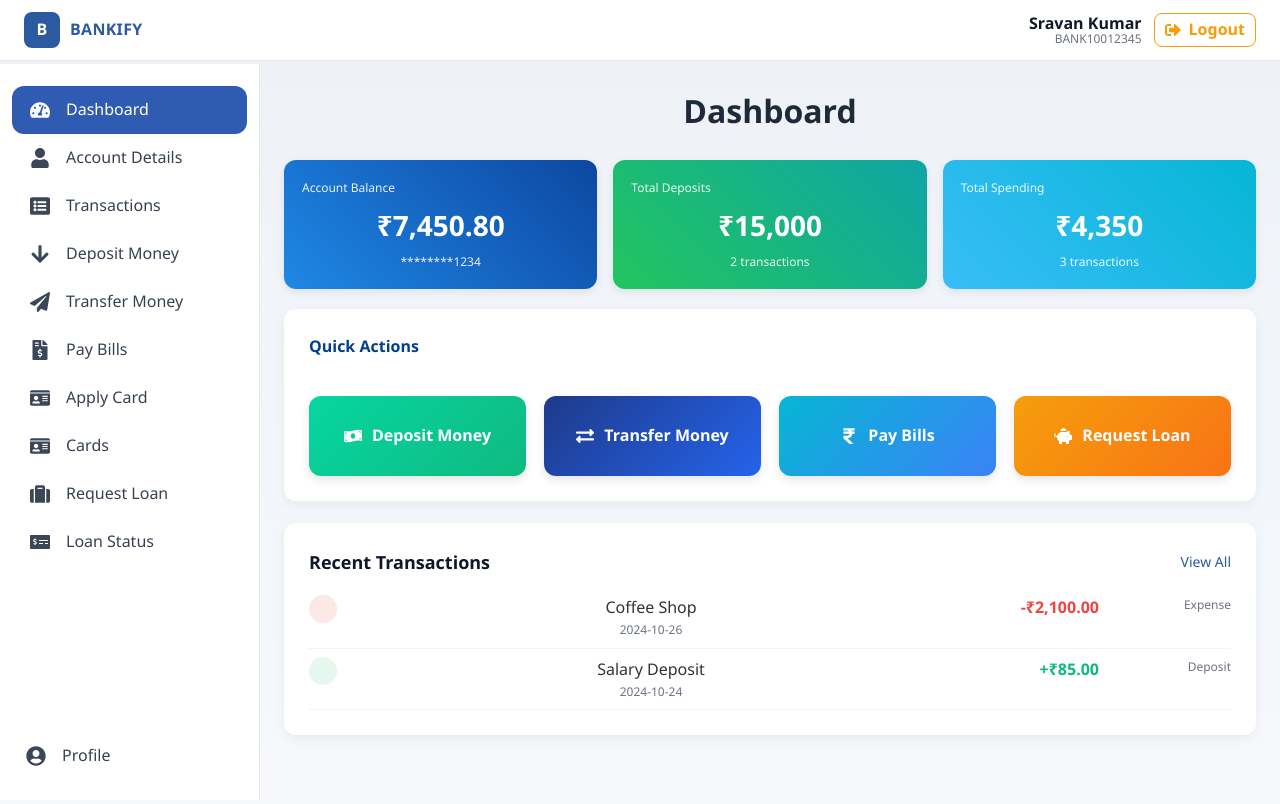
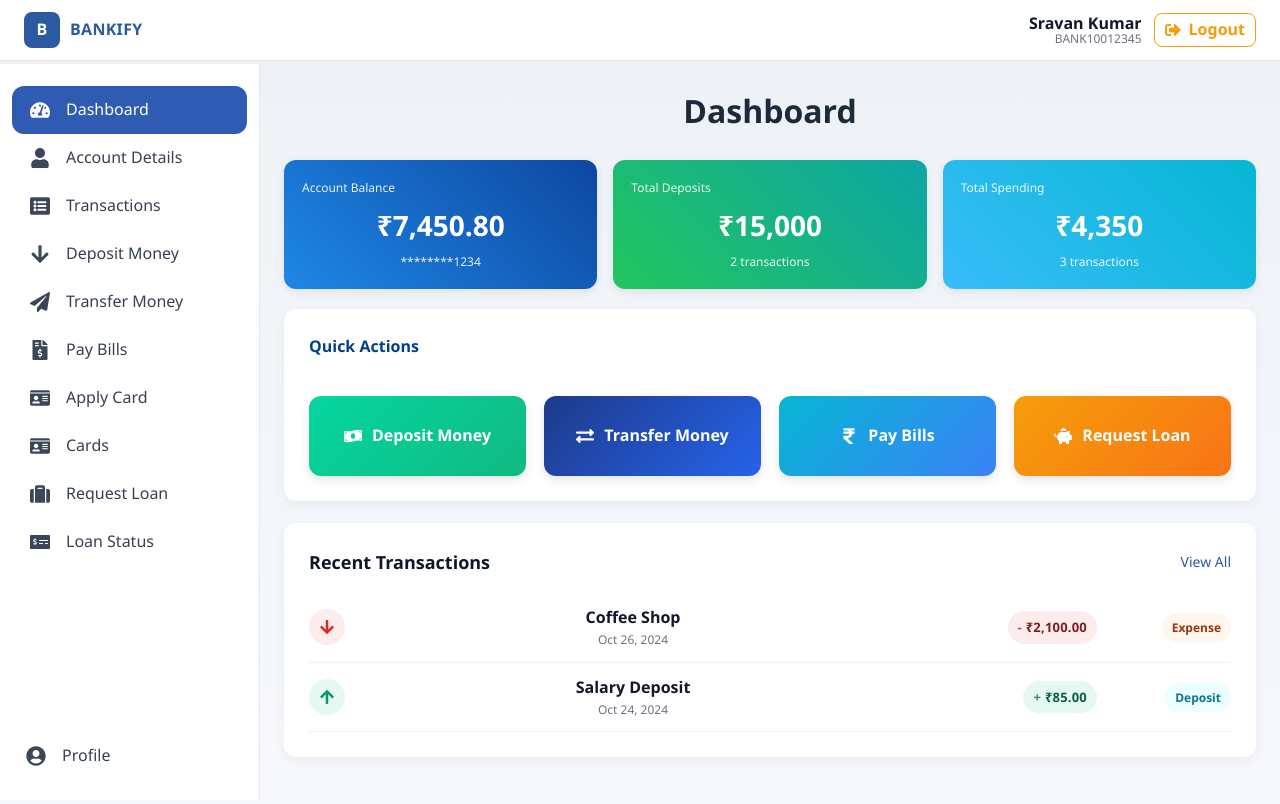
Before and after one commit to nagisheshero11/Online_Banking_System, a React (Create React App) app in the folder client/: page /dashboard in a window 1280 px wide. Shown: the top 804 px of the page. Built offline with nearby package versions, Linux system fonts and the light colour scheme.

Commit message:
Design fixing

```diff
--- a/client/src/components/Auth/Login.js
+++ b/client/src/components/Auth/Login.js
@@ -1,6 +1,7 @@
-import React from 'react';
+import React, { useState, useEffect } from 'react';
 import { Link, useNavigate } from 'react-router-dom';
 import './styles/Login.css';
+import Toast from '../Common/Toast';
 
 const Icon = ({ path, className }) => (
     <svg className={className} fill="currentColor" viewBox="0 0 20 20">
@@ -25,11 +26,13 @@ const Login = () => {
     const navigate = useNavigate();
     const onSubmit = (e) => {
         e.preventDefault();
-        navigate('/dashboard');
+        // Navigate immediately and let Dashboard show success toast
+        navigate('/dashboard', { state: { showLoginSuccess: true } });
     };
 
     return (
         <div className="auth-page">
+            {/* Toast moved to Dashboard after navigation */}
             <div className="auth-card">
                 <div className="auth-brand-panel">
                     <h2>BANKIFY</h2>
--- a/client/src/components/Auth/styles/Login.css
+++ b/client/src/components/Auth/styles/Login.css
@@ -100,32 +100,63 @@
 
 .form-input-group {
     position: relative;
-    margin-bottom: 1.25rem;
+    margin-bottom: 1.1rem;
+    justify-content: space-between;
 }
 
 .form-input-icon {
     position: absolute;
     top: 50%;
-    left: 12px;
+    left: 22px;
+    /* move icon further right */
+    /* fine-tune offset */
     transform: translateY(-50%);
     width: 20px;
     height: 20px;
-    color: #9ca3af;
+    color: #6b7280;
+
+    pointer-events: none;
+    /* prevent icon from capturing clicks */
 }
 
-.form-input {
+.auth-form-panel .form-input {
     width: 100%;
-    padding: 10px 12px 10px 40px;
-    border: 1px solid #d1d5db;
-    border-radius: 6px;
+    height: 50px;
+    padding: 0 18px 0 47px;
+    /* icon (20) + left (22) + 46 spacing */
+    border: 1.5px solid #d1d5db;
+    border-radius: 12px;
     font-size: 1rem;
-    transition: .2s;
+    line-height: 1.2;
+    transition: border-color .2s, box-shadow .2s;
+    box-sizing: border-box;
 }
 
-.form-input:focus {
+.auth-form-panel .form-input:focus {
     outline: none;
-    border-color: #3b82f6;
-    box-shadow: 0 0 0 2px rgba(59, 130, 246, .4);
+    border-color: #2563eb;
+    box-shadow: 0 0 0 3px rgba(37, 99, 235, .15);
+}
+
+/* Placeholder color across browsers */
+.auth-form-panel .form-input::placeholder {
+    color: #9aa3af;
+}
+
+input::-webkit-input-placeholder {
+    color: #9aa3af;
+}
+
+input::-moz-placeholder {
+    color: #9aa3af;
+}
+
+input:-ms-input-placeholder {
+    color: #9aa3af;
+}
+
+input::-ms-input-placeholder {
+    color: #9aa3af;
 }
 
 .form-button {
--- /dev/null
+++ b/client/src/components/Common/Toast.css
@@ -0,0 +1,74 @@
+.toast-root {
+    position: fixed;
+    top: 16px;
+    right: 16px;
+    z-index: 1000;
+}
+
+.toast {
+    display: flex;
+    align-items: center;
+    gap: 10px;
+    background: #0f172a;
+    /* slate-900 */
+    color: #e5e7eb;
+    /* text-slate-200 */
+    border-radius: 14px;
+    padding: 12px 16px;
+    box-shadow: 0 10px 24px rgba(2, 6, 23, 0.35);
+    border: 1px solid rgba(148, 163, 184, 0.18);
+    /* subtle border */
+    position: relative;
+}
+
+.toast.success {
+    background: #0b2e20;
+    /* dark green tint */
+    color: #d1fae5;
+    /* minty text */
+}
+
+.toast-icon {
+    font-weight: 800;
+    color: #34d399;
+}
+
+/* Spinner removed for informational toast */
+
+.toast-text {
+    font-weight: 700;
+    font-size: 14px;
+    letter-spacing: .2px;
+}
+
+/* progress line at the bottom, right-to-left */
+.toast-progress {
+    position: absolute;
+    right: 0;
+    bottom: 0;
+    left: auto;
+    height: 2px;
+    background: #34d399;
+    /* green for success */
+    border-bottom-left-radius: 14px;
+    border-bottom-right-radius: 14px;
+    width: 100%;
+    transform-origin: right center;
+    animation: toast-progress-deplete var(--toast-duration, 5000ms) linear forwards;
+}
+
+/* info variant accent */
+.toast.info .toast-progress {
+    background: #60a5fa;
+    /* blue-400 */
+}
+
+@keyframes toast-progress-deplete {
+    from {
+        transform: scaleX(1);
+    }
+
+    to {
+        transform: scaleX(0);
+    }
+}
--- /dev/null
+++ b/client/src/components/Common/Toast.js
@@ -0,0 +1,30 @@
+import React, { useEffect } from 'react';
+import './Toast.css';
+
+const Toast = ({ message = '', duration = 5000, onClose, variant = 'info' }) => {
+    useEffect(() => {
+        const id = setTimeout(() => {
+            onClose?.();
+        }, duration);
+        return () => clearTimeout(id);
+    }, [duration, onClose]);
+
+    return (
+        <div
+            className="toast-root"
+            role="status"
+            aria-live="polite"
+            style={{ '--toast-duration': `${duration}ms` }}
+        >
+            <div className={`toast ${variant}`}>
+                {variant === 'success' && (
+                    <span className="toast-icon" aria-hidden="true">✓</span>
+                )}
+                <span className="toast-text">{message}</span>
+                <span className="toast-progress" aria-hidden="true" />
+            </div>
+        </div>
+    );
+};
+
+export default Toast;
--- a/client/src/components/Dashboard/DashboardLayout.js
+++ b/client/src/components/Dashboard/DashboardLayout.js
@@ -1,11 +1,18 @@
 import './styles/DashboardLayout.css';
 import { Link } from 'react-router-dom';
-import { FaMoneyBillWave, FaExchangeAlt, FaRupeeSign, FaPiggyBank } from 'react-icons/fa';
+import { FaMoneyBillWave, FaExchangeAlt, FaRupeeSign, FaPiggyBank, FaArrowDown, FaArrowUp } from 'react-icons/fa';
 
 const currency = (n) =>
   n.toLocaleString(undefined, { style: 'currency', currency: 'INR' });
 
 const DashboardLayout = ({ accountNumber, currentBalance, transactions }) => {
+  const formatDate = (iso) =>
+    new Date(iso).toLocaleDateString(undefined, {
+      month: 'short',
+      day: 'numeric',
+      year: 'numeric',
+    });
+
   return (
     <>
       {/* Summary cards row */}
@@ -66,30 +73,43 @@ const DashboardLayout = ({ accountNumber, currentBalance, transactions }) => {
           </div>
 
           <div className="transactions-list">
-            {transactions.map((t) => (
+            {transactions && transactions.length > 0 ? (
+              transactions.map((t) => {
+                const isDebit = t.amount < 0;
+                const sign = isDebit ? '-' : '+';
+                const typeLabel = isDebit ? 'Expense' : 'Deposit';
+                return (
                   <div key={t.id} className="transaction-row">
-                <div
-                  className={`tx-icon ${t.amount < 0 ? 'out' : 'in'}`}
-                  aria-hidden
-                ></div>
+                    <div className={`tx-icon-circle ${isDebit ? 'debit' : 'credit'}`} aria-hidden>
+                      {isDebit ? (
+                        <FaArrowDown className="tx-icon-svg" />
+                      ) : (
+                        <FaArrowUp className="tx-icon-svg" />
+                      )}
+                    </div>
 
                     <div className="tx-main">
                       <div className="tx-desc">{t.description}</div>
-                  <div className="tx-sub">{t.date}</div>
+                      <time className="tx-date" dateTime={t.date}>{formatDate(t.date)}</time>
                     </div>
 
-                <div
-                  className={`tx-amount ${t.amount < 0 ? 'debit' : 'credit'}`}
-                >
-                  {t.amount < 0 ? '-' : '+'}
-                  {currency(Math.abs(t.amount))}
+                    <div className={`tx-amount-pill ${isDebit ? 'debit' : 'credit'}`}>
+                      <span className="tx-amount-sign">{sign}</span>
+                      <span className="tx-amount-value">{currency(Math.abs(t.amount))}</span>
                     </div>
 
                     <div className="tx-type">
-                  {t.amount < 0 ? 'Expense' : 'Deposit'}
+                      <span className={`tx-chip ${isDebit ? 'debit' : 'credit'}`}>{typeLabel}</span>
                     </div>
                   </div>
-            ))}
+                );
+              })
+            ) : (
+              <div className="tx-empty">
+                <div className="tx-empty-title">No recent transactions</div>
+                <div className="tx-empty-sub">Your latest activity will appear here.</div>
+              </div>
+            )}
           </div>
         </div>
       </section>
--- a/client/src/components/Dashboard/styles/DashboardLayout.css
+++ b/client/src/components/Dashboard/styles/DashboardLayout.css
@@ -171,21 +171,35 @@
 
 .transaction-row {
     display: grid;
-    grid-template-columns: 34px 1fr 140px 120px;
-    column-gap: 12px;
-    padding: 8px 0;
-    border-bottom: 1px solid #f0f4f8;
+    grid-template-columns: 40px 1fr 180px 120px;
+    column-gap: 14px;
+    padding: 12px 0;
+    border-bottom: 1px solid #eef2f7;
+    align-items: center;
 }
 
-.tx-icon {
-    width: 28px;
-    height: 28px;
+.tx-icon-circle {
+    width: 36px;
+    height: 36px;
     border-radius: 50%;
-    background: #e5f7ef;
+    display: inline-flex;
+    align-items: center;
+    justify-content: center;
 }
 
-.tx-icon.out {
-    background: #fde8e8;
+.tx-icon-circle.credit {
+    background: #e6f9f1;
+    color: #059669;
+}
+
+.tx-icon-circle.debit {
+    background: #fdecec;
+    color: #dc2626;
+}
+
+.tx-icon-svg {
+    width: 16px;
+    height: 16px;
 }
 
 .tx-main {
@@ -193,27 +207,101 @@
     flex-direction: column;
 }
 
-.tx-sub {
+.tx-desc {
+    font-weight: 700;
+    color: #111827;
+}
+
+.tx-date {
     color: #6b7280;
     font-size: 12px;
 }
 
-.tx-amount.debit {
-    color: #ef4444;
-    font-weight: 600;
+.tx-amount-pill {
+    justify-self: end;
+    padding: 6px 10px;
+    border-radius: 999px;
+    font-weight: 800;
+    font-size: 13px;
+    display: inline-flex;
+    align-items: baseline;
+    gap: 4px;
+}
+
+.tx-amount-pill.credit {
+    background: #e6f9f1;
+    color: #065f46;
+}
+
+.tx-amount-pill.debit {
+    background: #fdecec;
+    color: #7f1d1d;
+}
+
+.tx-amount-sign {
+    opacity: 0.75;
+}
+
+.tx-amount-value {
+    letter-spacing: .2px;
+}
+
+.tx-type {
     text-align: right;
 }
 
-.tx-amount.credit {
-    color: #10b981;
-    font-weight: 600;
-    text-align: right;
+.tx-chip {
+    padding: 6px 10px;
+    border-radius: 999px;
+    font-weight: 700;
+    font-size: 12px;
 }
 
-.tx-type {
+.tx-chip.credit {
+    background: #ecfeff;
+    color: #0e7490;
+}
+
+.tx-chip.debit {
+    background: #fff7ed;
+    color: #9a3412;
+}
+
+.transactions-list {
+    padding-top: 6px;
+}
+
+.transaction-row:hover {
+    background: #fafcff;
+    border-radius: 10px;
+    padding-left: 8px;
+    transition: background .2s ease;
+}
+
+.tx-empty {
+    text-align: center;
+    padding: 24px 10px;
     color: #6b7280;
+}
+
+.tx-empty-title {
+    font-weight: 800;
+    color: #1f2937;
+}
+
+.tx-empty-sub {
     font-size: 12px;
-    text-align: right;
+}
+
+@media (max-width: 768px) {
+    .transaction-row {
+        grid-template-columns: 36px 1fr auto;
+        row-gap: 6px;
+    }
+
+    .tx-type {
+        display: none;
+    }
 }
 
 .card {
```
Also changed, not shown: client/src/components/Dashboard.js (+22 -2 lines), 15 other files (tests, documents, lock files or other folders). Lines whose indentation alone changed are shown as unchanged.
